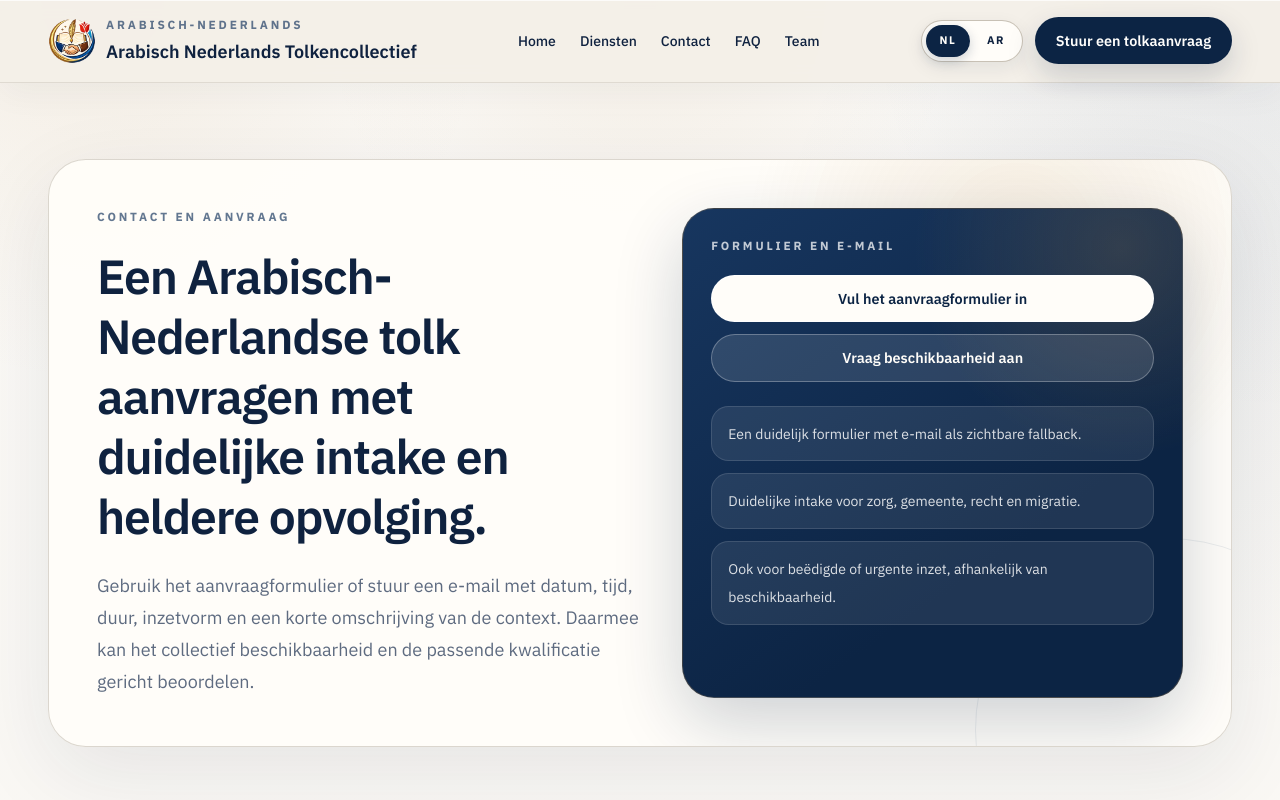
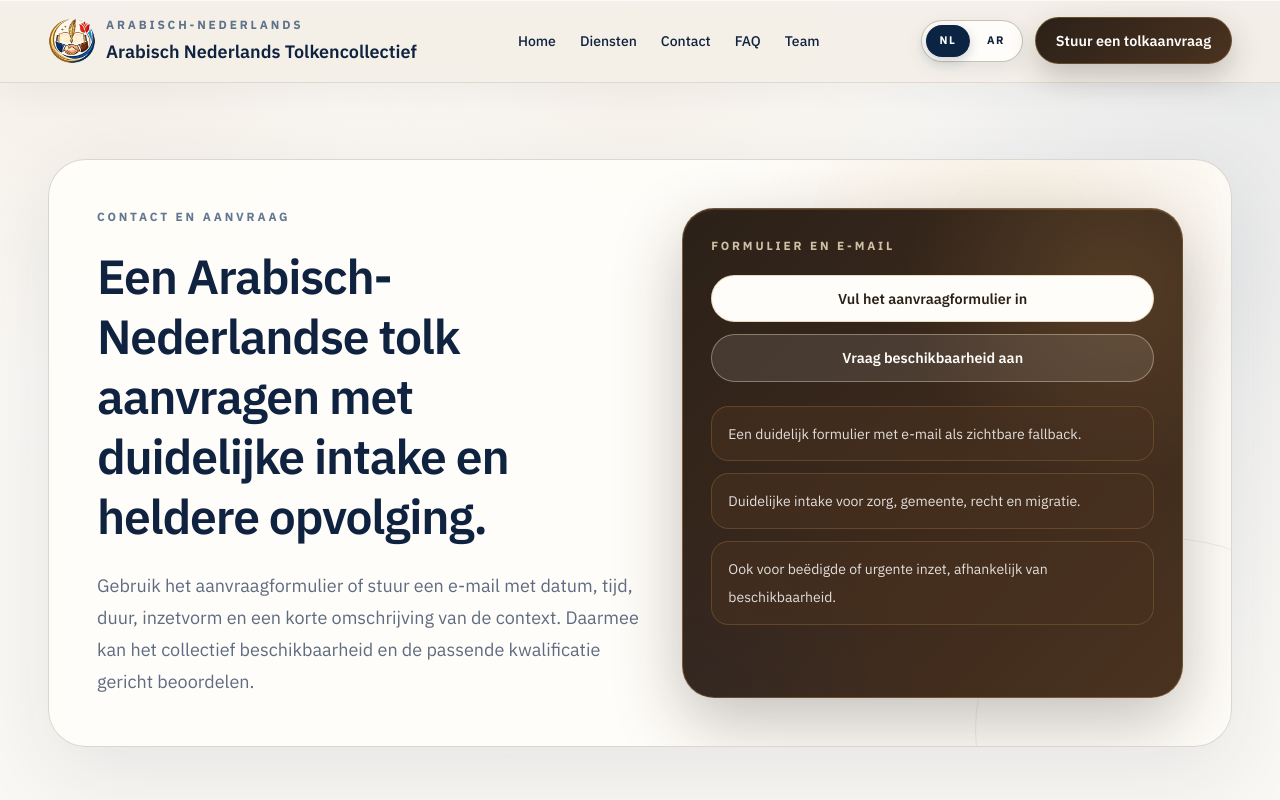
Before and after one commit to MajdWebCreation/arabischnederlandstolken, a Next.js app: page /nl/contact in a window 1280 px wide. Shown: the top 800 px of the page. Built offline with nearby package versions, Linux system fonts and the light colour scheme.

Commit message:
Subject line

```diff
--- a/app/globals.css
+++ b/app/globals.css
@@ -12,6 +12,13 @@
   --brand: #17365f;
   --brand-strong: #0c2444;
   --brand-soft: #dbe4ef;
+  --brand-warm-deep: #2b2118;
+  --brand-warm-dark: #3a281c;
+  --brand-walnut: #4a321f;
+  --brand-warm: var(--brand-walnut);
+  --brand-bronze: #b88a4a;
+  --brand-cream: #fffdf9;
+  --brand-soft-beige: #f4f0e8;
   --soft: #e8ded0;
   --accent: #b88a4a;
   --accent-soft: #ead9bd;
@@ -231,13 +238,21 @@ a {
 
 .brand-panel-dark {
   overflow: hidden;
-  border: 1px solid rgba(184, 138, 74, 0.28);
+  border: 1px solid rgba(184, 138, 74, 0.44);
   border-radius: 2rem;
   background:
-    radial-gradient(circle at 88% 8%, rgba(184, 138, 74, 0.2), transparent 13rem),
-    linear-gradient(145deg, var(--brand), var(--brand-strong) 68%);
+    radial-gradient(circle at 85% 15%, rgba(184, 138, 74, 0.2), transparent 34%),
+    radial-gradient(circle at 4% 100%, rgba(12, 36, 68, 0.14), transparent 32%),
+    linear-gradient(
+      135deg,
+      var(--brand-warm-deep) 0%,
+      var(--brand-warm-dark) 48%,
+      var(--brand-walnut) 100%
+    );
   color: white;
-  box-shadow: 0 24px 68px rgba(12, 36, 68, 0.2);
+  box-shadow:
+    0 24px 68px rgba(43, 33, 24, 0.28),
+    inset 0 1px 0 rgba(234, 217, 189, 0.14);
 }
 
 .content-card,
@@ -399,9 +414,9 @@ a {
 }
 
 .dark-list-item {
-  border: 1px solid rgba(255, 255, 255, 0.12);
+  border: 1px solid rgba(184, 138, 74, 0.28);
   border-radius: 1.1rem;
-  background: rgba(255, 255, 255, 0.085);
+  background: rgba(74, 50, 31, 0.55);
   padding: 0.8rem 1rem;
 }
 
@@ -409,13 +424,21 @@ a {
   position: relative;
   isolation: isolate;
   overflow: hidden;
-  border: 1px solid rgba(184, 138, 74, 0.34);
+  border: 1px solid rgba(184, 138, 74, 0.48);
   border-radius: 2.15rem;
   background:
-    radial-gradient(circle at 90% 10%, rgba(184, 138, 74, 0.22), transparent 15rem),
-    linear-gradient(135deg, var(--brand), var(--brand-strong) 72%);
+    radial-gradient(circle at 88% 12%, rgba(184, 138, 74, 0.24), transparent 34%),
+    radial-gradient(circle at 6% 108%, rgba(12, 36, 68, 0.12), transparent 30%),
+    linear-gradient(
+      135deg,
+      var(--brand-warm-deep) 0%,
+      var(--brand-warm-dark) 45%,
+      #5a3a22 100%
+    );
   color: white;
-  box-shadow: 0 26px 78px rgba(12, 36, 68, 0.22);
+  box-shadow:
+    0 26px 78px rgba(43, 33, 24, 0.3),
+    inset 0 1px 0 rgba(234, 217, 189, 0.14);
 }
 
 .cta-panel::after {
@@ -545,16 +568,16 @@ a {
 }
 
 .button-primary {
-  background: var(--brand-strong);
+  background: linear-gradient(135deg, var(--brand-warm-deep), var(--brand-walnut));
   color: #fffefc;
-  border: 1px solid rgba(12, 36, 68, 0.92);
-  box-shadow: 0 12px 30px rgba(12, 36, 68, 0.18);
+  border: 1px solid rgba(184, 138, 74, 0.38);
+  box-shadow: 0 12px 30px rgba(43, 33, 24, 0.24);
 }
 
 .button-primary:hover {
-  background: #081a31;
+  background: linear-gradient(135deg, var(--brand-warm-dark), #5a3a22);
   transform: translateY(-1px);
-  box-shadow: 0 16px 34px rgba(12, 36, 68, 0.22);
+  box-shadow: 0 16px 34px rgba(43, 33, 24, 0.3);
 }
 
 .button-secondary {
@@ -585,7 +608,7 @@ a {
   outline: 2px solid transparent;
   box-shadow:
     0 0 0 3px rgba(255, 253, 249, 0.9),
-    0 0 0 5px rgba(23, 54, 95, 0.38);
+    0 0 0 5px rgba(74, 50, 31, 0.82);
 }
 
 .button-primary-on-dark,
@@ -602,8 +625,8 @@ a {
 
 .button-primary-on-dark {
   background: #fffdf9;
-  color: var(--brand-strong);
-  border: 1px solid rgba(255, 255, 255, 0.96);
+  color: var(--brand-warm-deep);
+  border: 1px solid rgba(234, 217, 189, 0.96);
 }
 
 .button-primary-on-dark:hover {
@@ -612,22 +635,22 @@ a {
 }
 
 .button-secondary-on-dark {
-  background: rgba(255, 255, 255, 0.12);
+  background: rgba(255, 253, 249, 0.1);
   color: #fffdf9;
-  border: 1px solid rgba(255, 255, 255, 0.28);
+  border: 1px solid rgba(234, 217, 189, 0.42);
 }
 
 .button-secondary-on-dark:hover {
-  background: rgba(255, 255, 255, 0.18);
-  border-color: rgba(255, 255, 255, 0.38);
+  background: rgba(255, 253, 249, 0.16);
+  border-color: rgba(234, 217, 189, 0.62);
 }
 
 .button-primary-on-dark:focus-visible,
 .button-secondary-on-dark:focus-visible {
   outline: 2px solid transparent;
   box-shadow:
-    0 0 0 3px rgba(12, 36, 68, 0.8),
-    0 0 0 5px rgba(255, 253, 249, 0.8);
+    0 0 0 3px rgba(43, 33, 24, 0.82),
+    0 0 0 5px rgba(234, 217, 189, 0.9);
 }
 
 .eyebrow {
@@ -642,7 +665,7 @@ a {
 }
 
 .eyebrow-inverse {
-  color: rgba(255, 255, 255, 0.74);
+  color: rgba(234, 217, 189, 0.86);
 }
 
 .chip {
```
